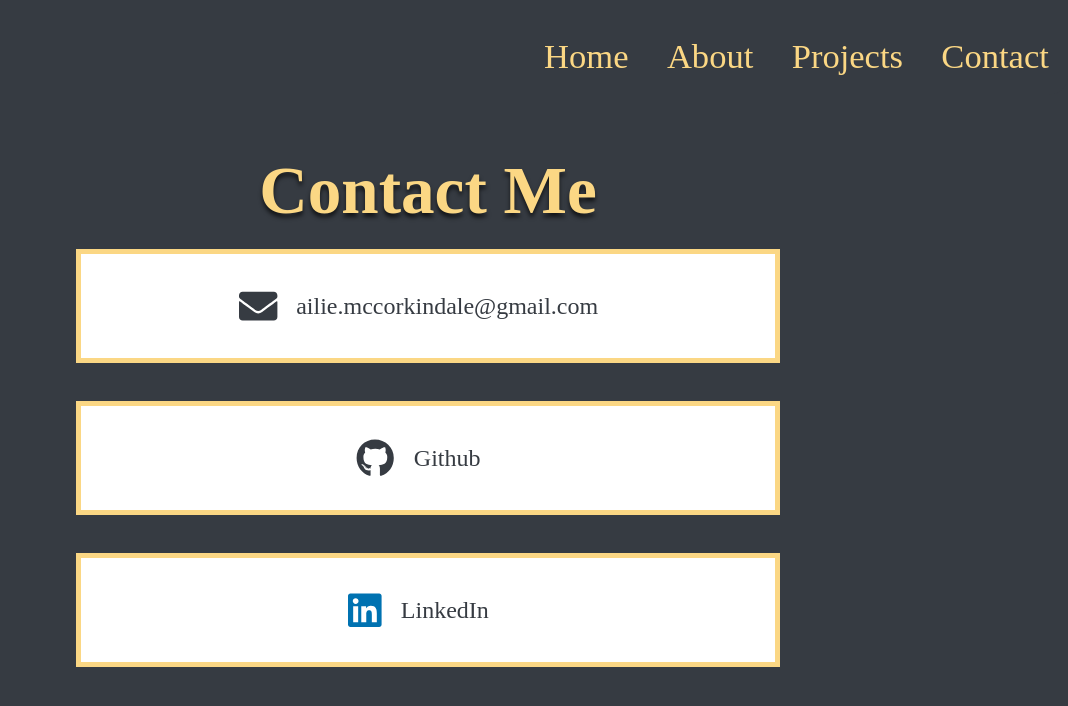
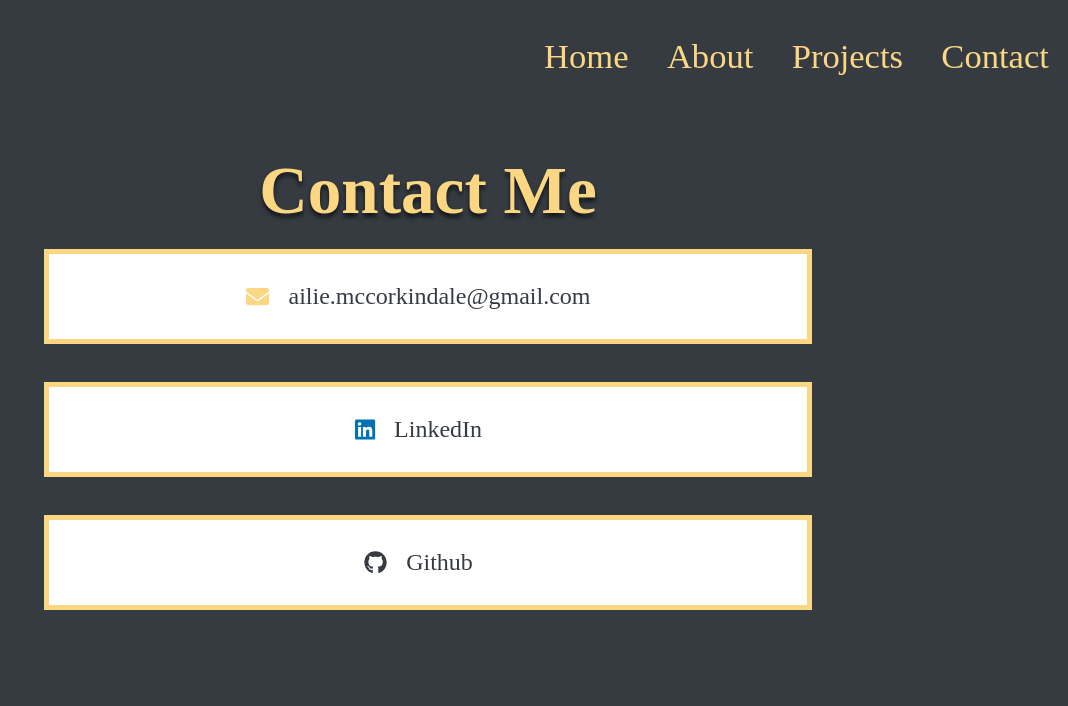
Before and after one commit to RaspberryChaos/my-portfolio, a Next.js app: page /contact in a window 1280 px wide. Shown: the top 706 px of the page, without its empty margins (212-1280 px from the left). Built offline with nearby package versions, Linux system fonts and the light colour scheme; a web font is replaced by a local one.

Commit message:
icons resized contact page

```diff
--- a/pages/contact.js
+++ b/pages/contact.js
@@ -5,19 +5,18 @@ import { faEnvelope } from "@fortawesome/free-solid-svg-icons";
 import { faLinkedin } from "@fortawesome/free-brands-svg-icons";
 import { faGithub } from "@fortawesome/free-brands-svg-icons";
 
-const linkedIn = {
-  color: "#0072b1",
-  backgroundColor: "#ffffff",
-  fontSize: "2rem",
-};
-
 const contact = () => {
   return (
     <div>
       <h1 className="pageTitle">Contact Me</h1>
       <div className={styles.container}>
+
         <div className={styles.contact}>
-          <FontAwesomeIcon icon={faEnvelope} className={styles.icon} />
+          <FontAwesomeIcon
+            icon={faEnvelope}
+            className={styles.icon}
+            color="#fbd784"
+          />
           <a
             className={styles.link}
             href="mailto:ailie.mccorkindale@gmail.com"
@@ -27,6 +26,23 @@ const contact = () => {
             ailie.mccorkindale@gmail.com
           </a>
         </div>
+
+        <div className={styles.contact}>
+          <FontAwesomeIcon
+            icon={faLinkedin}
+            className={styles.icon}
+            color="#0072b1"
+          />
+          <a
+            className={styles.link}
+            href="https://www.linkedin.com/in/ailie-mccorkindale/"
+            rel="noopener noreferrer"
+            target="blank"
+          >
+            LinkedIn
+          </a>
+        </div>
+
         <div className={styles.contact}>
           <FontAwesomeIcon icon={faGithub} className={styles.icon} />
           <a
@@ -38,17 +54,7 @@ const contact = () => {
             Github
           </a>
         </div>
-        <div className={styles.contact}>
-          <FontAwesomeIcon icon={faLinkedin} style={linkedIn} />
-          <a
-            className={styles.link}
-            href="https://www.linkedin.com/in/ailie-mccorkindale/"
-            rel="noopener noreferrer"
-            target="blank"
-          >
-            LinkedIn
-          </a>
-        </div>
+
       </div>
     </div>
   );
--- a/styles/Contact.module.css
+++ b/styles/Contact.module.css
@@ -17,7 +17,8 @@
 }
 
 .icon {
-  font-size: 2rem;
+  padding: 0.5rem;
+  width: 50px;
 }
 
 .contact {
@@ -26,7 +27,7 @@
   background-color: #fff;
   color: var(--clr-background);
   border: 5px solid var(--clr-yellow);
-  padding: 1rem;
+  padding: 0.5rem;
   align-items: center;
   margin: 1rem;
   width: 90%;
@@ -34,12 +35,22 @@
 
 /*MEDIA QUERIES*/
 
+/*Extra Small, Mobile*/
+@media (min-width: 500px) {
+  .icon {
+    padding: 0;
+  }
+  .contact {
+    width: 80%;
+  }
+}
+
 /* Small Devices, Tablets */
 @media (min-width: 768px) {
   .contact {
     flex-direction: row;
     justify-content: center;
-    width: 55%;
+    width: 60%;
   }
   .link {
     font-size: 1.25rem;
```
